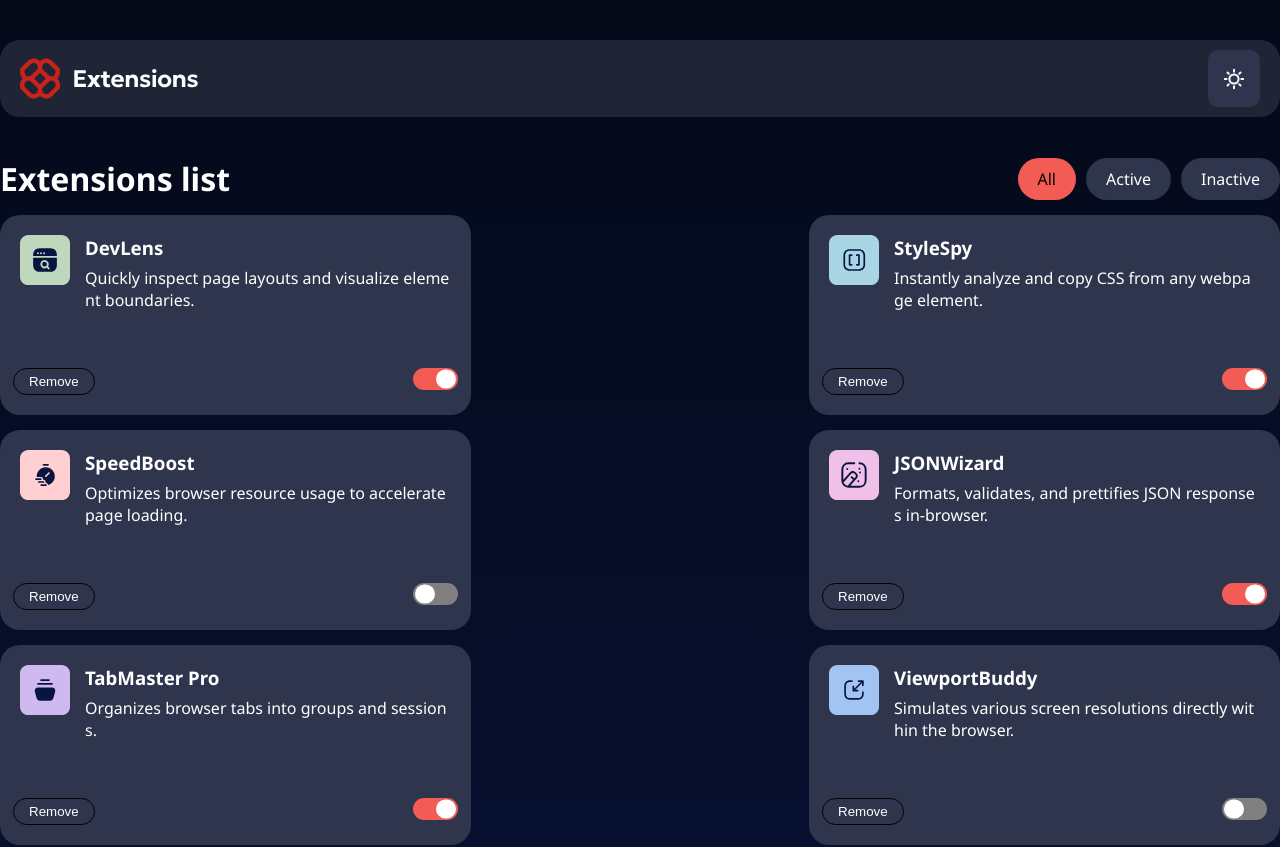
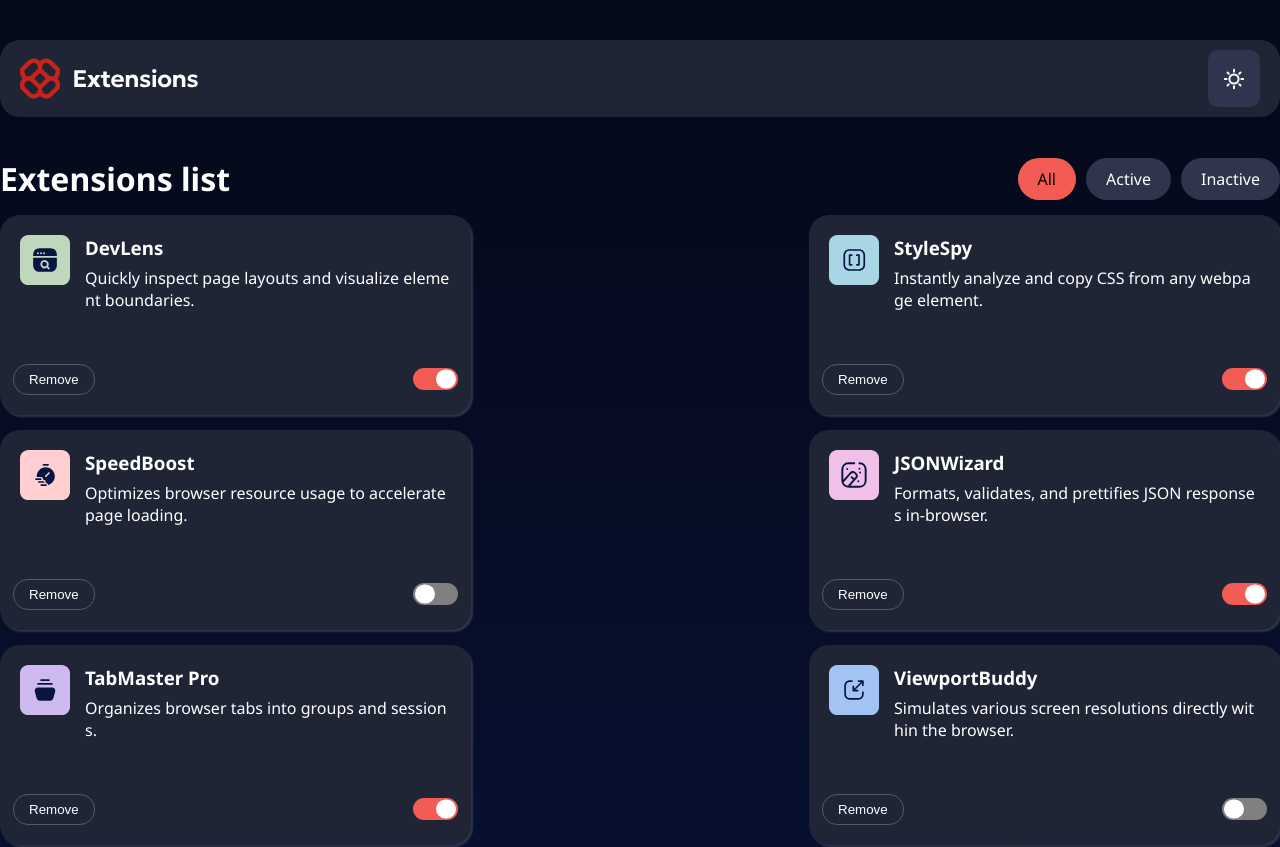
Before and after one commit to denismisko/browser-extension, a Next.js app: page / in a window 1280 px wide. Shown: the top 847 px of the page. Built offline with nearby package versions, Linux system fonts and the light colour scheme.

Commit message:
UI changes

```diff
--- a/src/app/scss/page.scss
+++ b/src/app/scss/page.scss
@@ -36,13 +36,15 @@ ul {
     height: 200px;
     max-height: 500px;
     display: flex;
-    background: $soft-grey;
+    background: $dark-grey;
     margin-top: 15px;
     align-items: flex-start;
     padding: 20px;
     word-break: break-all;
     border-radius: 20px;
     position: relative;
+
+    box-shadow: 2px 2px 2px $neutral700;
 
     h3 {
       margin-bottom: 7px;
@@ -84,9 +86,9 @@ ul {
   position: absolute;
   left: 13px;
   bottom: 20px;
-  border: 1px solid $black;
+  border: 1px solid $neutral600;
   border-radius: 15px;
-  padding: 5px 15px;
+  padding: 7px 15px;
 }
 
 .activeornot {
@@ -118,9 +120,9 @@ ul {
     background: $white;
     position: absolute;
     border-radius: 15px;
-    right:-8px;
+    right: -8px;
     top: 50%;
-    transform: translate(-50%,-50%);
+    transform: translate(-50%, -50%);
   }
 }
 
@@ -129,14 +131,15 @@ ul {
 }
 
 .status.active {
-    left:12px;
-    transform: translate(-50%,-50%);
+  left: 12px;
+  transform: translate(-50%, -50%);
 }
 
 //dark mode
 .dark .box {
   background: $white;
   color: $black;
+  box-shadow: 2px 2px 2px $neutral100;
 }
 
 .dark .remove,
--- a/src/app/variables/abstracts/_colors.scss
+++ b/src/app/variables/abstracts/_colors.scss
@@ -5,6 +5,19 @@ $white: #fff;
 //greycolors
 $soft-grey: #2f354d;
 $dark-grey: #1f2535;
+
+
+//Neutral
+
+$neutral900:hsl(227, 75%, 14%);
+$neutral800:hsl(226, 25%, 17%);
+$neutral700:hsl(225, 23%, 24%);
+$neutral600:hsl(226, 11%, 37%);
+$neutral300:hsl(0, 0%, 78%);
+$neutral200:hsl(217, 61%, 90%);
+$neutral100:hsl(0, 0%, 93%);
+$neutral0:hsl(200, 60%, 99%);
+
 
 //red
 $red-400: hsl(3, 86%, 64%);
```
